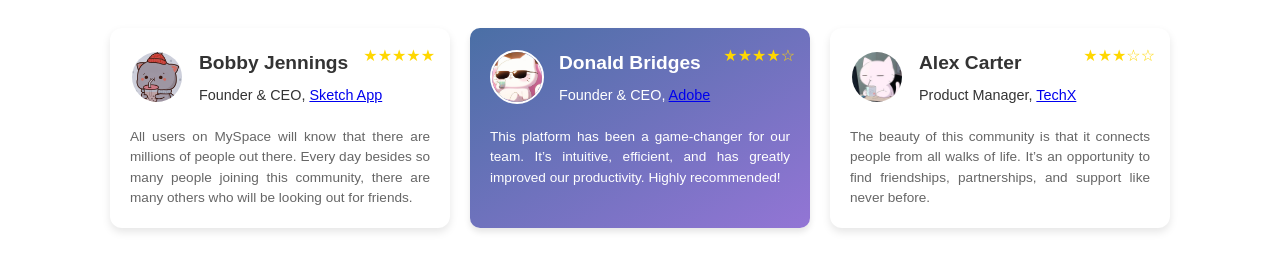
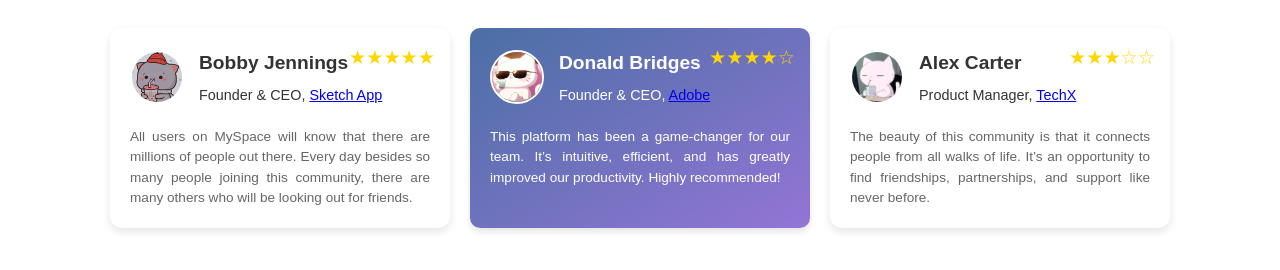
Before and after one commit to magicmarc/card_ui, a plain HTML site: page index.html in a window 1280 px wide. Drawn offline with Linux system fonts and the light colour scheme.

Commit message:
Add files via upload

```diff
--- a/styles.css
+++ b/styles.css
@@ -76,7 +76,7 @@
 
 /* 星级样式 */
 .stars {
-    font-size: 1rem;
+    font-size: 1.2rem;
     color: gold;
     position: absolute;
     top: 15px; /* 距离顶部 */
```
